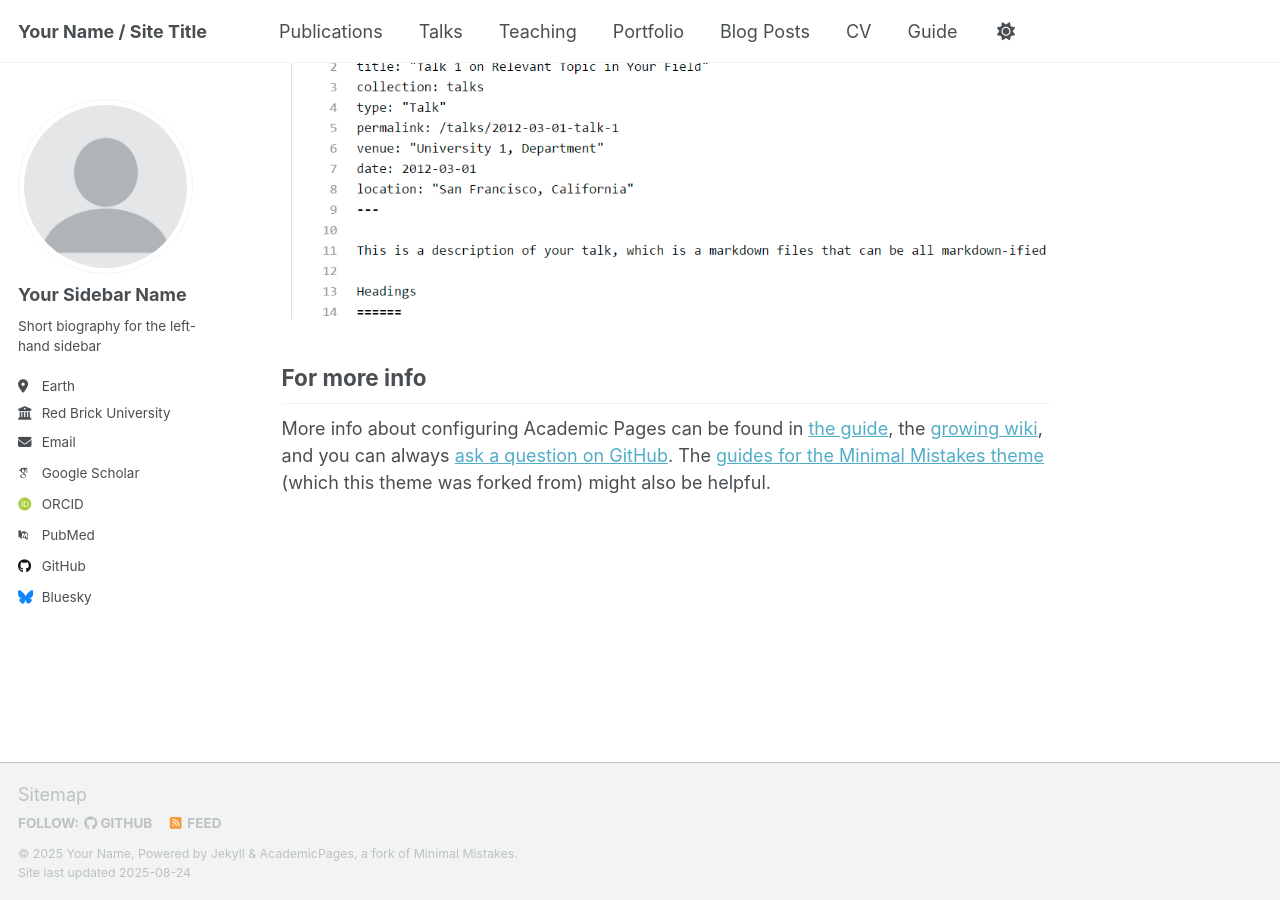
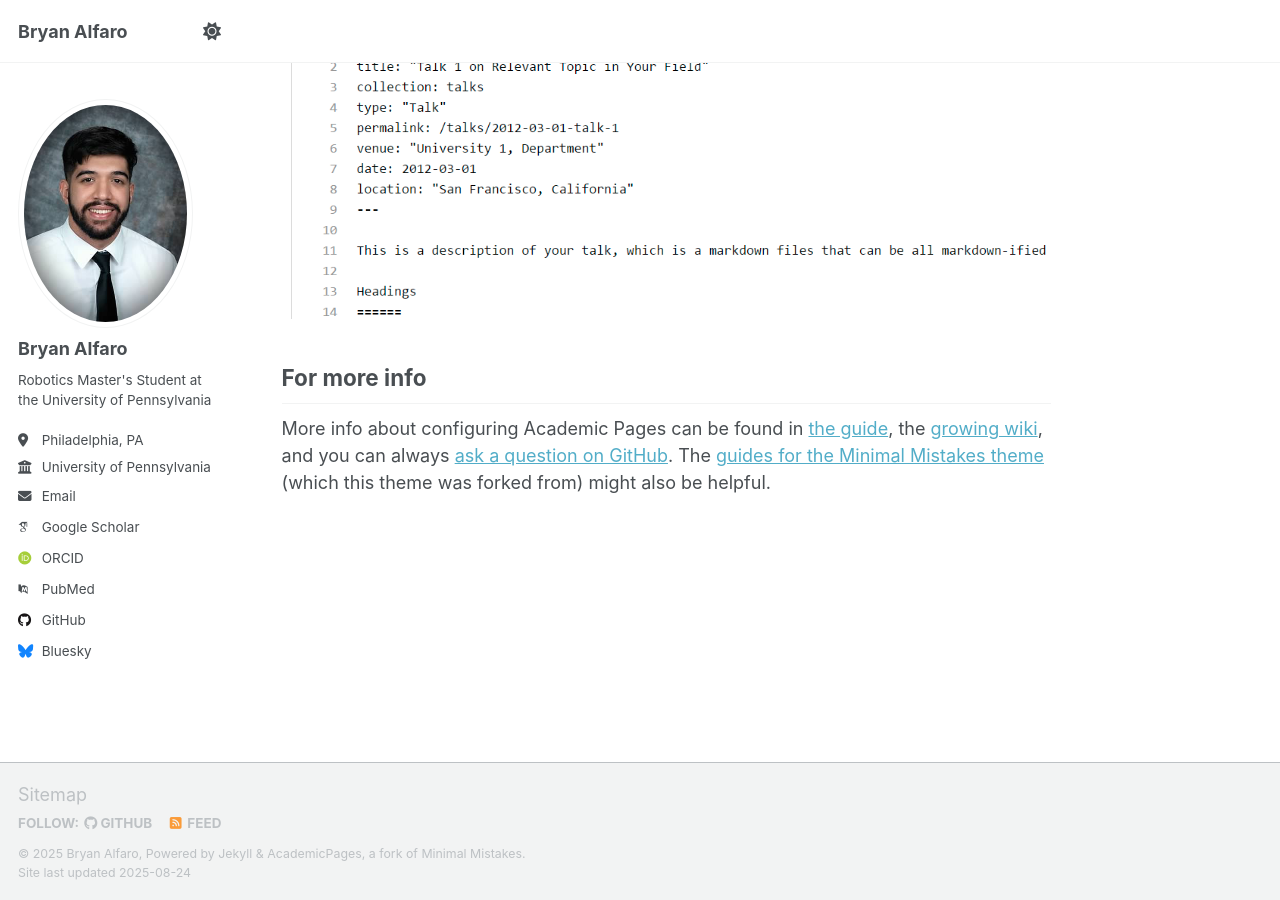
Before and after one commit to bryanaalfaro/bryanaalfaro.github.io, a Jekyll site: the page built from _pages/about.md, in a window 1280 px wide and 900 px high, scrolled down 2880 px. Built offline with Jekyll 4.4.1, drawn with Linux system fonts in a browser that asks for light colours; some web fonts are replaced; a script that is not in the unit is left out.

Commit message:
Initial updates to personal information

```diff
--- a/_config.yml
+++ b/_config.yml
@@ -9,9 +9,9 @@
 # Basic Site Settings
 locale                   : "en-US"
 site_theme               : "default" # Currently available options are "default", "air"
-title                    : "Your Name / Site Title"
+title                    : "Bryan Alfaro"
 title_separator          : "-"
-name                     : &name "Your Name"
+name                     : &name "Bryan Alfaro"
 description              : &description "personal description"
 url                      : https://academicpages.github.io # the base hostname & protocol for your site e.g. "https://[your GitHub username].github.io" or if you already have some other page hosted on Github then use "https://[your GitHub username].github.io/[Your Repo Name]"
 baseurl                  : "" # the subpath of your site, e.g. "/blog"
@@ -22,14 +22,14 @@ repository               : "academicpages/academicpages.github.io"
 #               Additional customization can be done by editing /_includes/author-profile.html
 author:
   # Biographic information
-  avatar           : "profile.png"
-  name             : "Your Sidebar Name"
+  avatar           : "balfaro headshot.jpg"
+  name             : "Bryan Alfaro"
   pronouns         : # example: "she/her"
-  bio              : "Short biography for the left-hand sidebar"
-  location         : "Earth"
-  employer         : "Red Brick University"
+  bio              : "Robotics Master's Student at the University of Pennsylvania"
+  location         : "Philadelphia, PA"
+  employer         : "University of Pennsylvania"
   uri              : # URL
-  email            : "none@example.org"
+  email            : "balfaro@seas.upenn.edu"
 
   # Academic websites
   academia         : # URL
@@ -47,7 +47,7 @@ author:
   bitbucket        : # Username - Update with your username on the site
   codepen          : # Username
   dribbble         : # Username
-  github           : "academicpages"
+  github           : "bryanaalfaro"
   kaggle           : # Username
   stackoverflow    : # User number or user number and name (i.e., use "1" or "1/jeff-atwood")
 
```
Also changed, not shown: _data/navigation.yml (+14 -14 lines), _pages/markdown.md (+1 -1 lines), images/balfaro headshot.JPG (added), images/profile.png (deleted), 6 other files.
